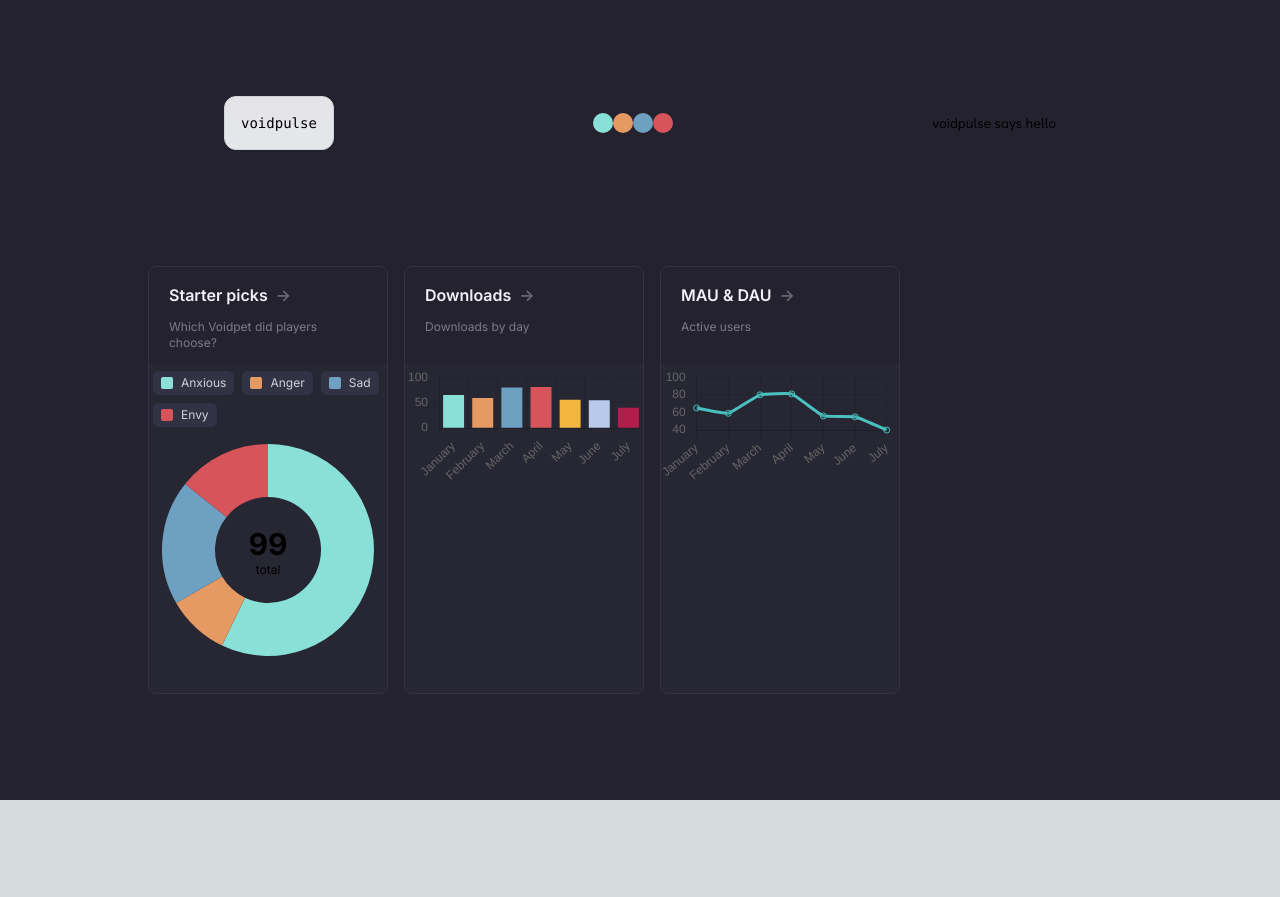
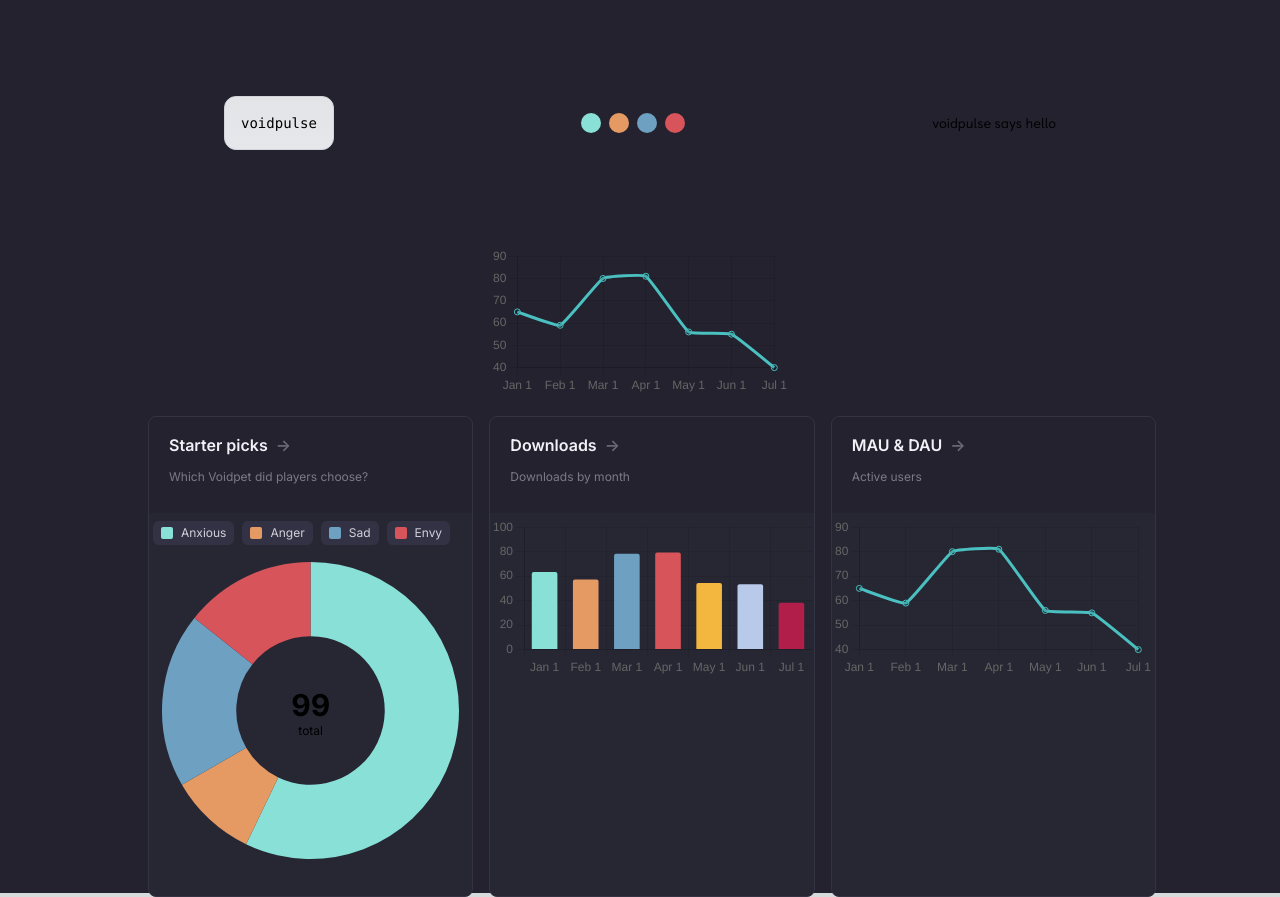
Before and after one commit to benawad/voidpulse, a Next.js app in the folder web/: page / in a window 1280 px wide. Before the commit the page ends 800 px from the top, so only its background shows below. Built offline with nearby package versions, Linux system fonts and the light colour scheme.

Commit message:
chart detail view

```diff
--- a/web/package.json
+++ b/web/package.json
@@ -13,7 +13,8 @@
     "next": "14.1.0",
     "react": "^18",
     "react-chartjs-2": "^5.2.0",
-    "react-dom": "^18"
+    "react-dom": "^18",
+    "react-resizable-panels": "^1.0.10"
   },
   "devDependencies": {
     "@types/node": "^20",
--- a/web/src/app/page.tsx
+++ b/web/src/app/page.tsx
@@ -1,6 +1,10 @@
+"use client";
 import Image from "next/image";
 import localFont from "next/font/local";
 import { ChartThumbnail } from "./ui/ChartThumbnail";
+import { Panel, PanelGroup, PanelResizeHandle } from "react-resizable-panels";
+import { ChartViewPage } from "./ui/ChartViewPage";
+
 const myFont = localFont({ src: "./castledown-regular-trial.otf" });
 
 export default function Home() {
@@ -10,9 +14,11 @@ export default function Home() {
       subtitle: "Which Voidpet did players choose?",
       chartType: "donut",
     },
-    { title: "Downloads", subtitle: "Downloads by day", chartType: "bar" },
+    { title: "Downloads", subtitle: "Downloads by month", chartType: "bar" },
     { title: "MAU & DAU", subtitle: "Active users", chartType: "line" },
   ];
+
+  const dotStyle = " w-5 h-5 rounded-full mx-1";
 
   return (
     <main
@@ -24,15 +30,18 @@ export default function Home() {
           voidpulse
         </p>
         <div className="items-center flex-row flex">
-          <div className="bg-secondary-zen-100 w-5 h-5 rounded-full"></div>
-          <div className="bg-secondary-energy-100 w-5 h-5 rounded-full"></div>
-          <div className="bg-secondary-mind-100 w-5 h-5 rounded-full"></div>
-          <div className="bg-secondary-body-100 w-5 h-5 rounded-full"></div>
+          <div className={"bg-secondary-zen-100" + dotStyle}></div>
+          <div className={"bg-secondary-energy-100" + dotStyle}></div>
+          <div className={"bg-secondary-mind-100" + dotStyle}></div>
+          <div className={"bg-secondary-body-100" + dotStyle}></div>
         </div>
         <div className={myFont.className}>voidpulse says hello</div>
       </div>
 
-      <div className="grid text-center lg:max-w-5xl lg:w-full lg:mb-0 lg:grid-cols-4 lg:text-left">
+      <ChartViewPage />
+
+      {/* Dashboard of chart thumbnails shows up here */}
+      <div className="grid text-center lg:max-w-5xl lg:w-full lg:mb-0 lg:grid-cols-3 lg:text-left">
         {charts.map((chart) => {
           return (
             <div className="m-2">
--- a/web/src/app/ui/ChartViewPage.tsx
+++ b/web/src/app/ui/ChartViewPage.tsx
@@ -1,7 +1,13 @@
 import React from "react";
+import { LineChart } from "./Charts/LineChart";
+import { placeholderLineData } from "./Charts/PlaceholderChartData";
 
 interface ChartViewPageProps {}
 
 export const ChartViewPage: React.FC<ChartViewPageProps> = ({}) => {
-  return <div></div>;
+  return (
+    <div>
+      <LineChart data={placeholderLineData} />
+    </div>
+  );
 };
--- a/web/src/app/ui/Charts/BarChart.tsx
+++ b/web/src/app/ui/Charts/BarChart.tsx
@@ -6,10 +6,19 @@ interface BarChartProps {
   data: any;
 }
 
+const barChartOptions = {
+  ...genericChartOptions,
+  scales: {
+    y: {
+      beginAtZero: true,
+    },
+  },
+};
+
 export const BarChart: React.FC<BarChartProps> = ({ data }) => {
   return (
     <div>
-      <Bar data={data} options={genericChartOptions}></Bar>
+      <Bar data={data} options={barChartOptions}></Bar>
     </div>
   );
 };
--- a/web/src/app/ui/Charts/PlaceholderChartData.ts
+++ b/web/src/app/ui/Charts/PlaceholderChartData.ts
@@ -1,5 +1,5 @@
 import config from "../../../../tailwind.config";
-const months = ["January", "February", "March", "April", "May", "June", "July"];
+const months = ["Jan 1", "Feb 1", "Mar 1", "Apr 1", "May 1", "Jun 1", "Jul 1"];
 const colors = config.theme.extend.colors;
 
 export const genericChartOptions = {
@@ -64,7 +64,10 @@ export const placeholderBarData = {
         colors.secondary["heart-100"],
       ],
       borderColor: ["transparent"],
-      borderWidth: 0,
+      borderWidth: 2,
+      borderRadius: 4,
+      hoverBorderColor: [colors.primary[300]],
+      hoverBorderRadius: 4,
     },
   ],
 };
```
Also changed, not shown: 1 other file (tests, documents, lock files or other folders).
